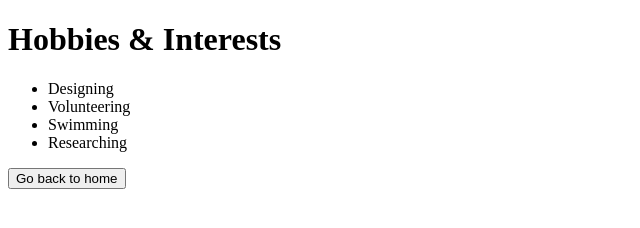
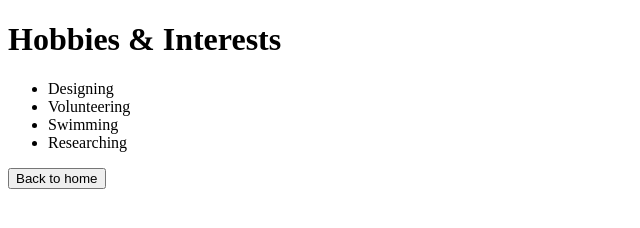
Before and after one commit to MbondeCyril/html-portfolio, a plain HTML site: page hobbies.html in a window 1280 px wide. Shown: the full height of the page, 0-640 px from the left. Drawn offline with Linux system fonts and the light colour scheme.

Commit message:
Add files via upload

```diff
--- a/hobbies.html
+++ b/hobbies.html
@@ -13,6 +13,8 @@
 		<li>Swimming</li>
 		<li>Researching</li>
 	</ul>
-	<a href="index.html"><button>Go back to home</button></a>
+
+	<a href="index.html"><button>Back to home</button></a>
+
 </body>
 </html>
```
Also changed, not shown: reference.html (+2 -0 lines).
